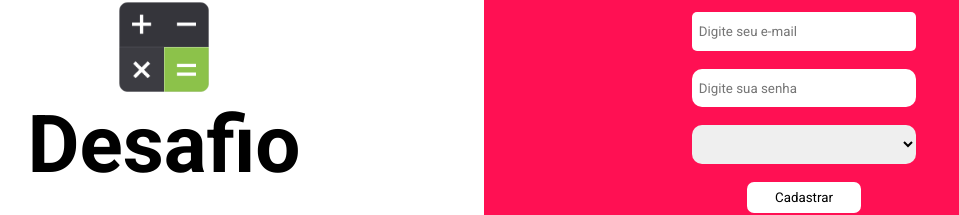
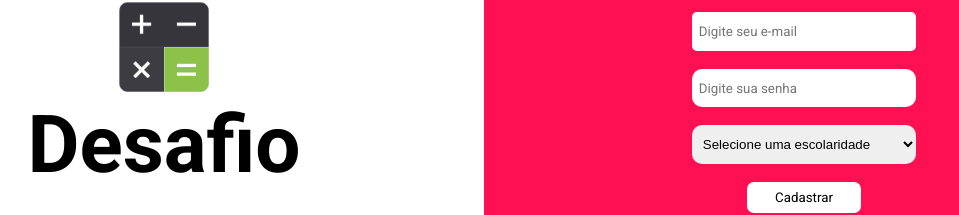
Before and after one commit to wilson6g/iblue-school-front, a Vue app: page /register in a window 1280 px wide. Shown: the part 306-521 px from the top of the page, without its empty margins (156-1115 px from the left). Built offline with nearby package versions, Linux system fonts and the light colour scheme; no server answers; a small style sheet from the web is missing.

Commit message:
Fixed select label

```diff
--- a/src/views/RegisterView.vue
+++ b/src/views/RegisterView.vue
@@ -22,7 +22,8 @@
           placeholder="Digite sua senha"
         />
         <select v-model="schooling" type="text" class="select-schooling">
-          <option value="1" selected>Fundamental 1</option>
+          <option disabled value="0">Selecione uma escolaridade</option>
+          <option value="1">Fundamental 1</option>
           <option value="2">Fundamental 2</option>
         </select>
 
```
